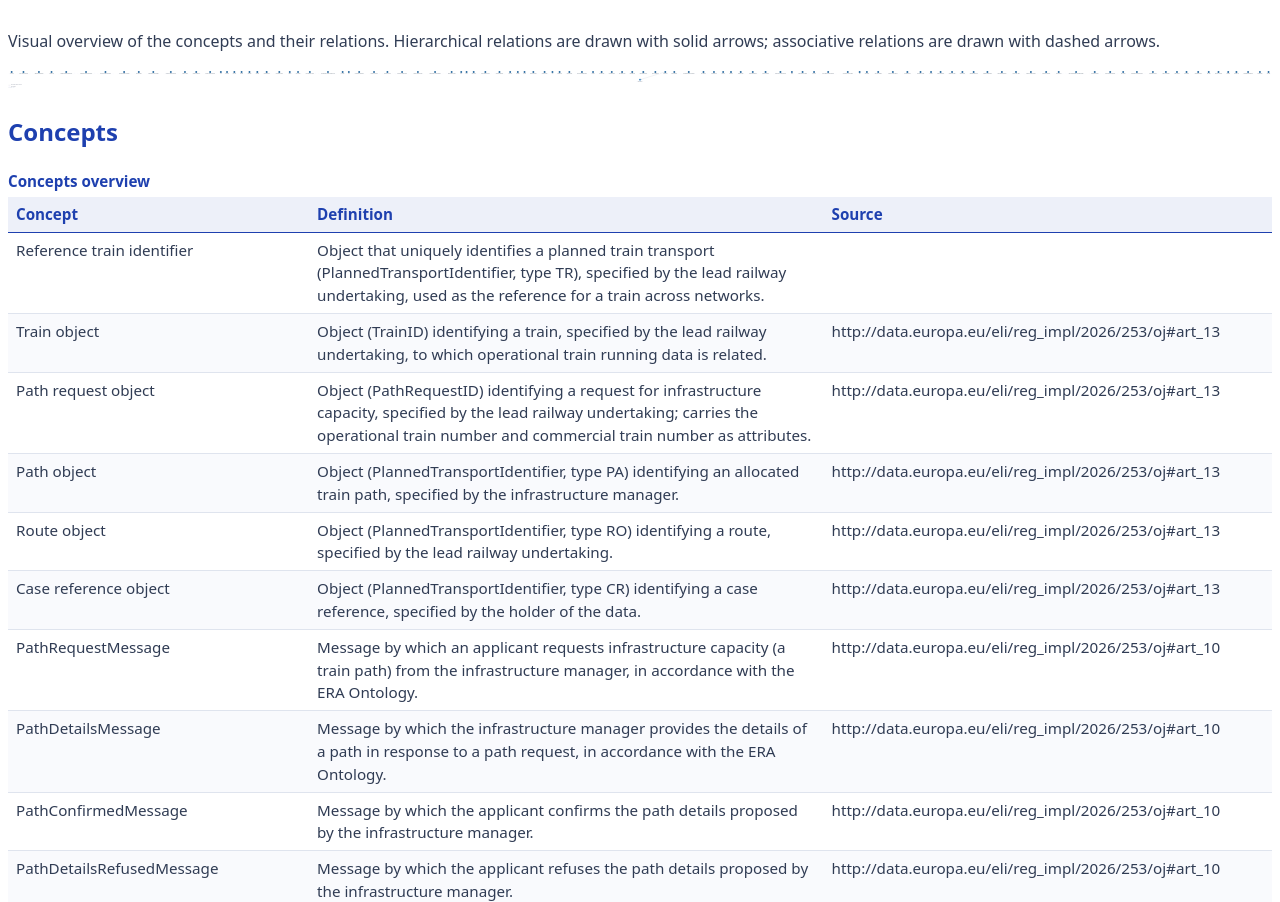
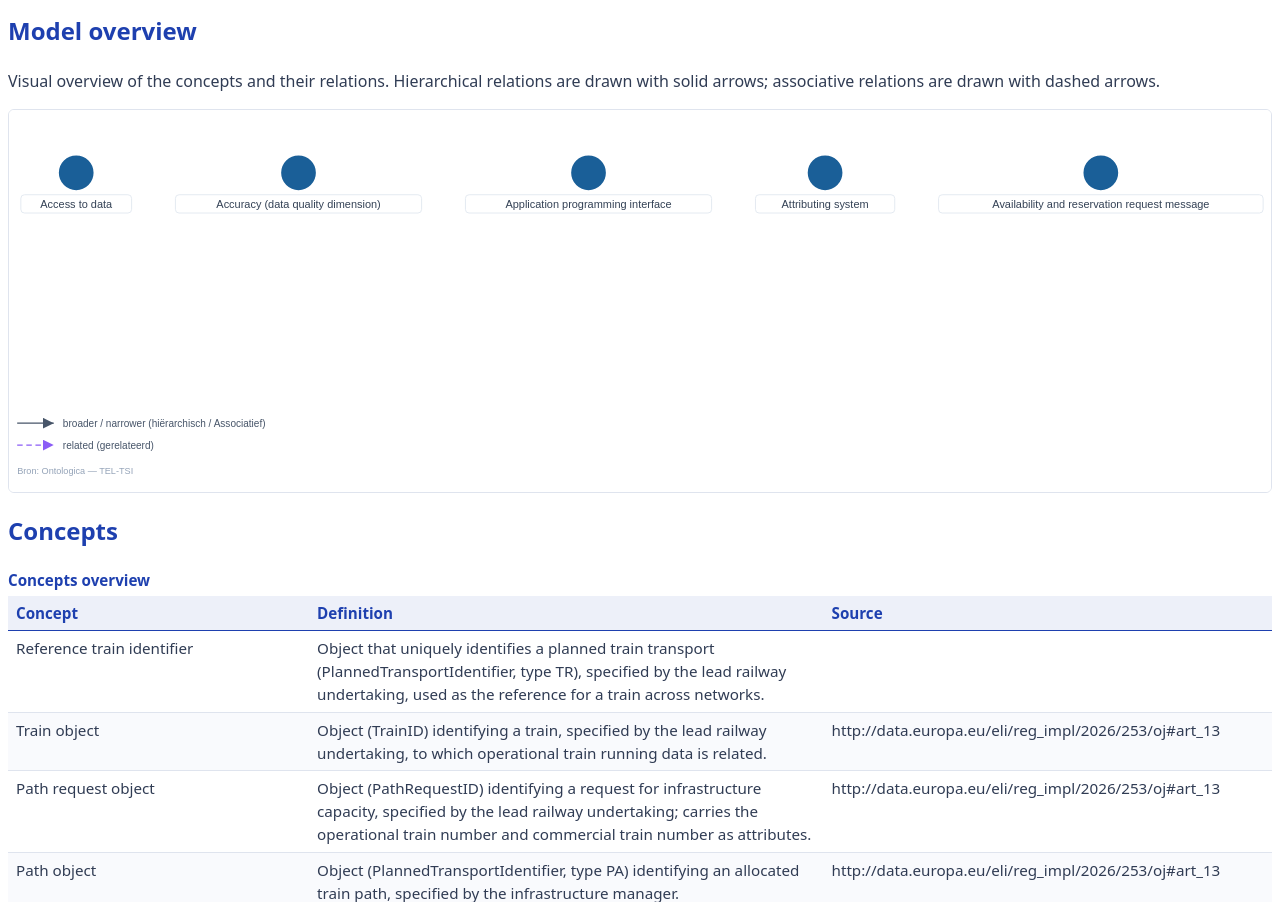
Before and after one commit to xcalibur1978/temp, a plain HTML site: page TEL-TSI/1.0.0/EN/TEL-TSI_EN_v1.0.0.html in a window 1280 px wide. Shown: the part 1142-2044 px from the top of the page. Drawn offline with Linux system fonts and the light colour scheme.

Commit message:
ReSpec: menu (abstract) + PDF-styling + leesbare model-SVG

```diff
--- a/TEL-TSI/1.0.0/EN/TEL-TSI_EN_v1.0.0.html
+++ b/TEL-TSI/1.0.0/EN/TEL-TSI_EN_v1.0.0.html
@@ -57,18 +57,28 @@
     }
     table.data-table tr:nth-child(even) td { background: rgba(30, 64, 175, 0.025); }
 
-    /* Modeloverzicht-diagram: de SVG heeft een grote intrinsieke breedte
-       (viewBox + width/height-attributen). Begrens hem op de paginabreedte en
-       schaal mee; de viewBox houdt de verhoudingen correct. */
-    figure.model-figure { margin: 12px 0; text-align: center; }
-    figure.model-figure > div { overflow-x: auto; }
-    /* De inline width/height op de root-<svg> dwingen de grote pixelmaat af;
-       overrule ze zodat de SVG binnen de paginabreedte schaalt. De viewBox
-       blijft intact en houdt de verhoudingen correct. */
+    /* Modeloverzicht-diagram: de SVG kan een grote intrinsieke breedte hebben
+       (veel losse concepten -> brede viewBox). Toon 'm in een horizontaal
+       scrollbaar kader met een leesbare hoogte, i.p.v. hem plat te persen tot
+       een onleesbaar streepje. De viewBox houdt de verhoudingen intact; de
+       gebruiker scrollt zijwaarts door een breed diagram. */
+    figure.model-figure { margin: 12px 0; }
+    figure.model-figure > div {
+      overflow-x: auto;
+      border: 1px solid #dfe4ee;
+      border-radius: 6px;
+      padding: 8px;
+      background: #fff;
+    }
     figure.model-figure svg {
-      max-width: 100% !important;
-      width: 100% !important;
-      height: auto !important;
+      /* Een vaste, leesbare hoogte forceren; de breedte groeit mee met de
+         viewBox-verhouding (kan veel breder zijn dan het kader -> horizontaal
+         scrollen). Zonder deze vaste hoogte perst de extreme viewBox-verhouding
+         de SVG plat tot een streepje. !important overrulet de inline
+         height/width-attributen op de root-<svg>. */
+      height: 360px !important;
+      width: auto !important;
+      max-width: none !important;
     }
     figure.model-figure figcaption {
       font-size: 0.85rem;
@@ -105,6 +115,11 @@
 <body>
 
   <h1 id="title">TEL-TSI</h1>
+
+
+  <section id="abstract">
+    <p>TEL TSI</p>
+  </section>
 
 
   <div class="status-banner status-published">
```
